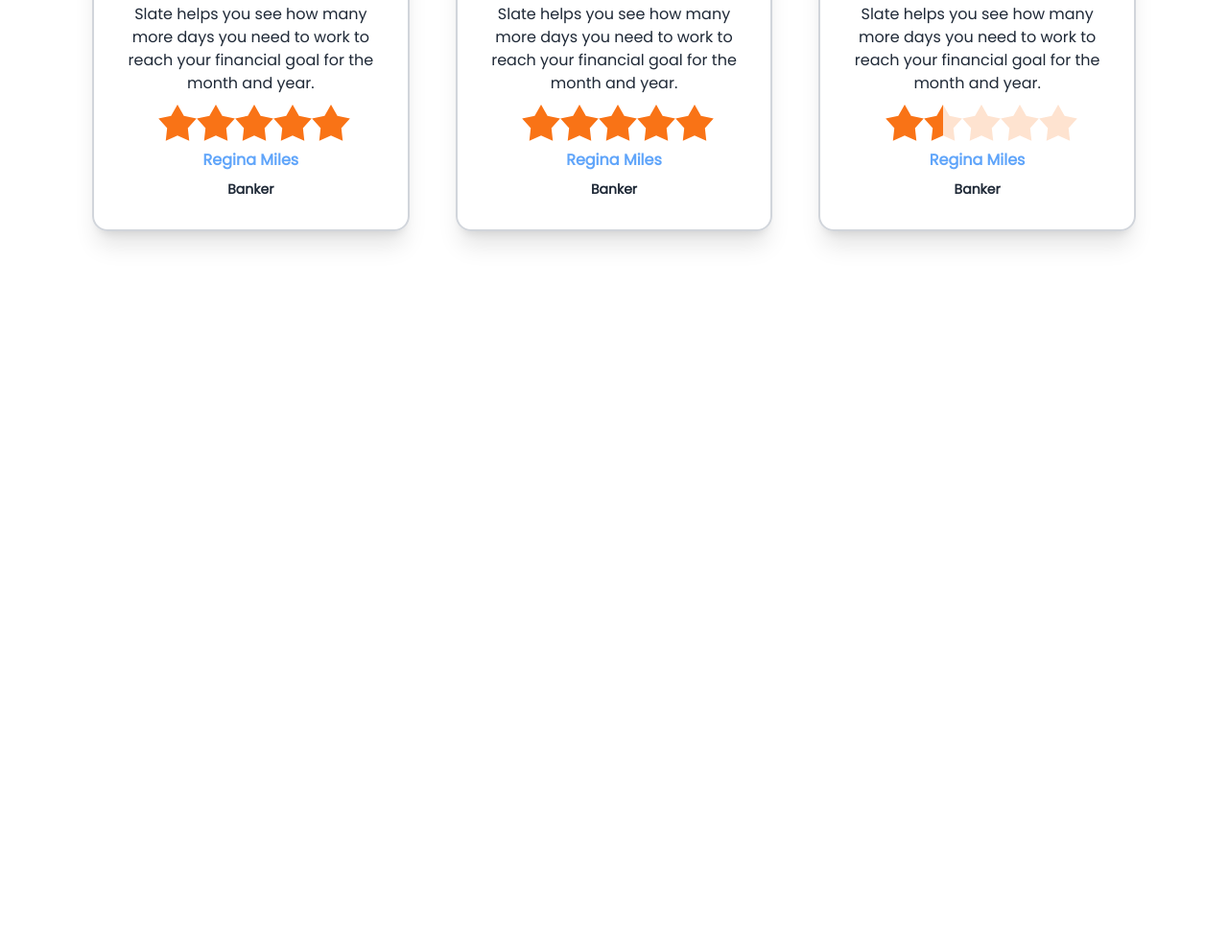
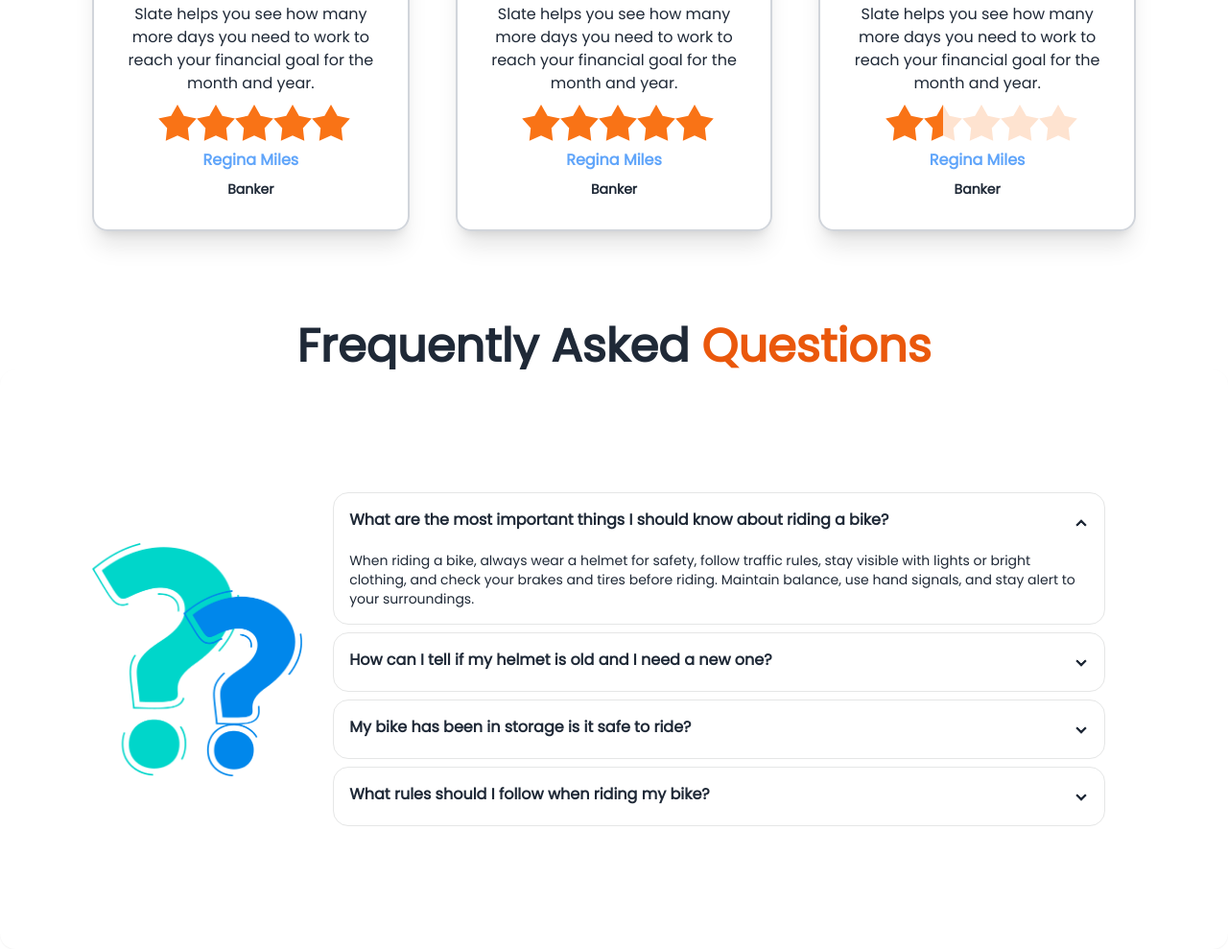
Before and after one commit to Mainul-J/Biker-Zone-Daisy-Ui-Tailwind-CSS, a plain HTML site: page index.html in a window 1280 px wide. Shown: the part 2689-3678 px from the top of the page at 96% size. Before the commit the page ends 3026 px from the top, so only its background shows below. Drawn offline with nearby package versions, Linux system fonts and the light colour scheme.

Commit message:
Frequently Asked Questions

```diff
--- a/index.html
+++ b/index.html
@@ -349,6 +349,48 @@ goal for the month and year.</p>
             </div>
            </div>
         </section>
+        <!-- Frequently Asked Questions  -->
+         <section class="">
+          <h3 class="text-5xl font-bold text-center">Frequently Asked <span class="text-orange-600">Questions</span></h3>
+          <!-- img & text parent div  -->
+           <div class="">
+            <div class="card card-side bg-base-100 shadow-sm flex flex-col lg:flex-row justify-between items-center p-12 lg:p-24">
+              <!-- img container -->
+              <div class="">
+                  <figure>
+    <img
+      src="./images/others/faq.png"
+      alt="Movie"/>
+  </figure>
+              </div>
+
+  <div class="card-body ">
+    <div class="collapse collapse-arrow bg-base-100 border border-base-300">
+  <input type="radio" name="my-accordion-2" checked="checked" />
+  <div class="collapse-title font-semibold">What are the most important things I should
+  know about riding a bike?</div>
+  <div class="collapse-content text-sm">When riding a bike, always wear a helmet for safety, follow traffic rules, stay visible with lights or bright clothing, and check your brakes and tires before riding. Maintain balance, use hand signals, and stay alert to your surroundings.</div>
+</div>
+<div class="collapse collapse-arrow bg-base-100 border border-base-300">
+  <input type="radio" name="my-accordion-2" />
+  <div class="collapse-title font-semibold">How can I tell if my helmet is old and I need a
+new one?</div>
+  <div class="collapse-content text-sm">You may need a new helmet if it’s over 5 years old, has cracks, dents, or worn straps, or has been in a crash. Check for safety certification labels and replace it if it no longer fits properly.</div>
+</div>
+<div class="collapse collapse-arrow bg-base-100 border border-base-300">
+  <input type="radio" name="my-accordion-2" />
+  <div class="collapse-title font-semibold">My bike has been in storage is it safe to ride?</div>
+  <div class="collapse-content text-sm">If your bike has been in storage, check the tires for air and cracks, inspect the brakes and chain for rust or damage, and ensure all bolts are tight. A quick tune-up can help confirm it's safe to ride.</div>
+</div>
+<div class="collapse collapse-arrow bg-base-100 border border-base-300">
+  <input type="radio" name="my-accordion-2" />
+  <div class="collapse-title font-semibold">What rules should I follow when riding my bike?</div>
+  <div class="collapse-content text-sm">When riding your bike, follow traffic laws, ride in the same direction as traffic, use hand signals, obey signs and lights, and stay in bike lanes when available. Be alert, avoid distractions, and wear visible clothing for safety.</div>
+</div>
+  </div>
+            </div>
+           </div>
+         </section>
     </main>
      <!-- footer -->
       <footer>
```
